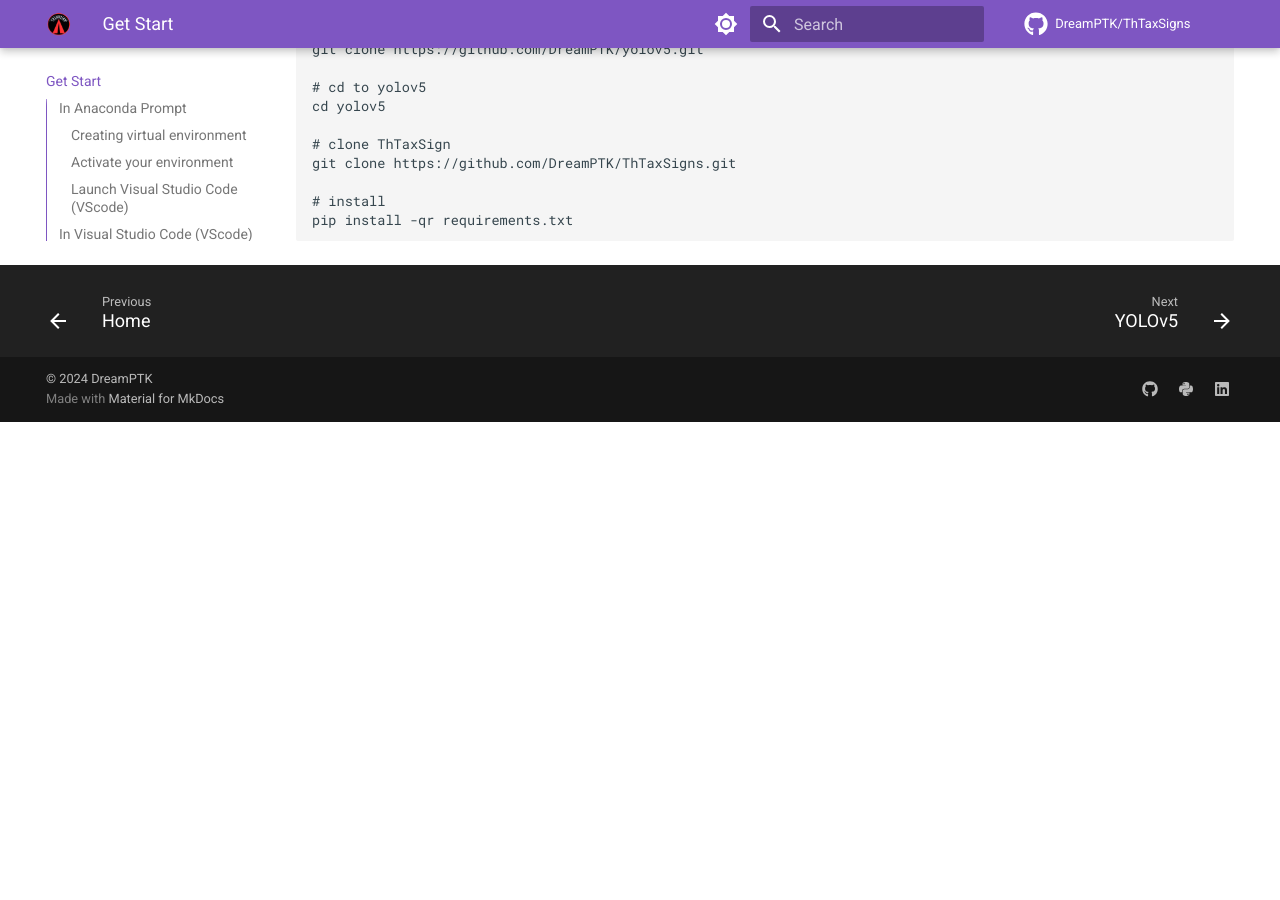
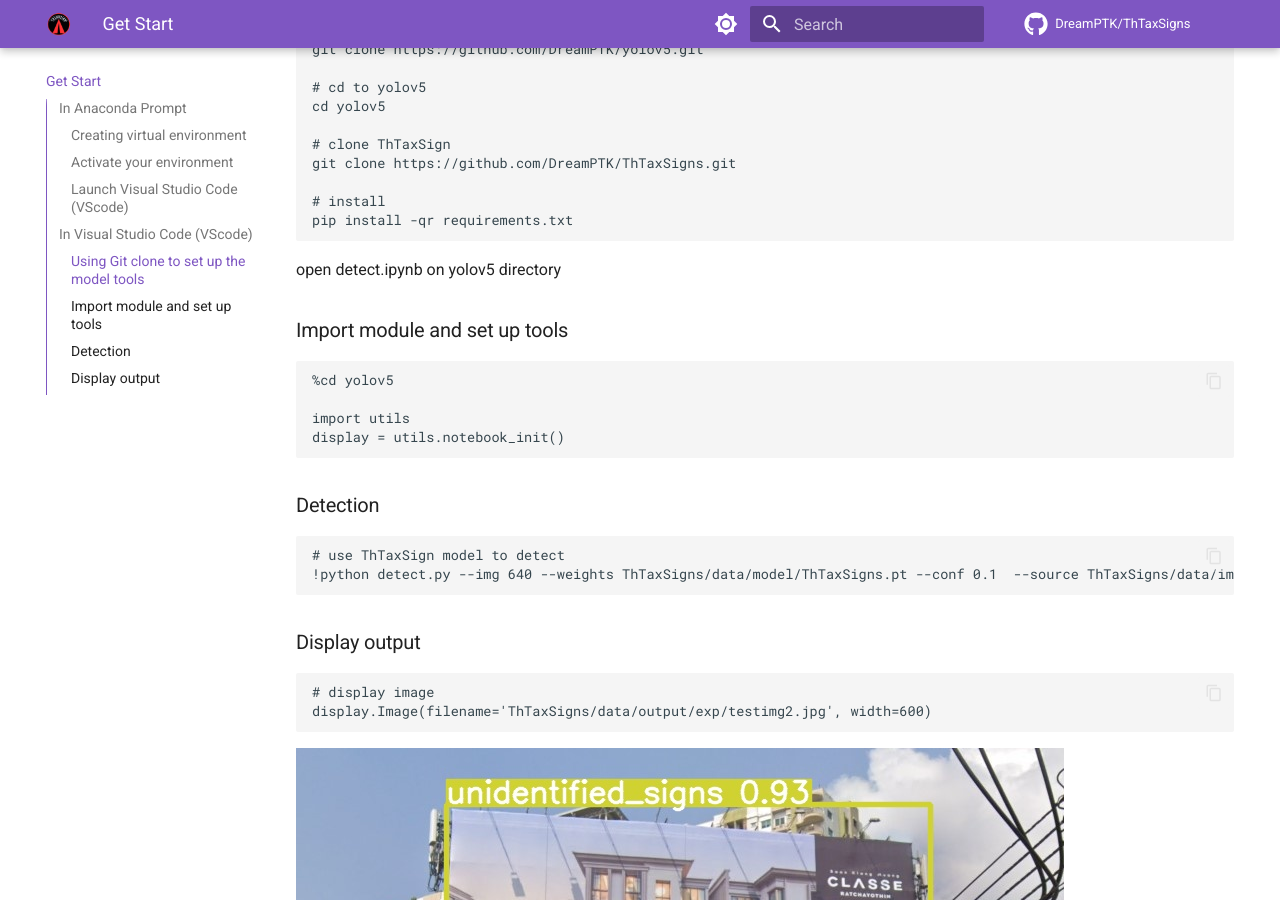
Before and after one commit to DreamPTK/Sign-web, an MkDocs documentation site: the page built from docs/get_started.md, in a window 1280 px wide and 900 px high, scrolled down 978 px. Built offline with MkDocs 1.6.1 and Material for MkDocs 9.7.7, drawn with Linux system fonts in a browser that asks for light colours; comment, search, counter and statistics services are not loaded; before the commit the page ends 1400 px from its top, so only the background shows below that.

Commit message:
second changed2

````diff
--- a/docs/get_started.md
+++ b/docs/get_started.md
@@ -52,7 +52,35 @@ pip install -qr requirements.txt
 
 ```
 
+open detect.ipynb on yolov5 directory
 
+### Import module and set up tools
+
+```
+%cd yolov5
+
+import utils
+display = utils.notebook_init()
+
+```
+
+### Detection
+
+```
+# use ThTaxSign model to detect
+!python detect.py --img 640 --weights ThTaxSigns/data/model/ThTaxSigns.pt --conf 0.1  --source ThTaxSigns/data/images --project ThTaxSigns/data/output
+
+```
+
+### Display output
+
+```
+# display image
+display.Image(filename='ThTaxSigns/data/output/exp/testimg2.jpg', width=600)
+
+```
+
+![123](img/testimg2.jpg)
 
 <!-- ### Import libraries
 
````
Also changed, not shown: docs/img/testimg2.jpg (added).
